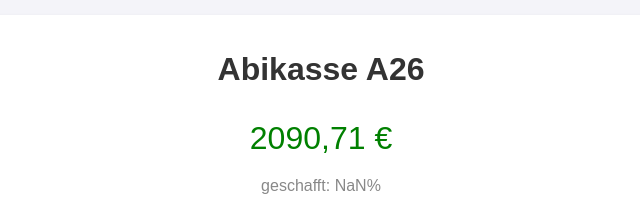
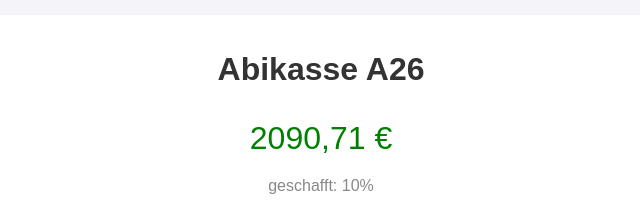
Before and after one commit to Bni-byte/Abikasse, a plain HTML site: page index.html in a window 1280 px wide. Shown: the top 212 px of the page, 319-959 px from the left. Drawn offline with nearby package versions, Linux system fonts and the light colour scheme.

Commit message:
Add files via upload

```diff
--- a/index.html
+++ b/index.html
@@ -111,11 +111,13 @@
     </style>
 
     <script type="text/javascript">
+        /*
         (function(c,l,a,r,i,t,y){
             c[a]=c[a]||function(){(c[a].q=c[a].q||[]).push(arguments)};
             t=l.createElement(r);t.async=1;t.src="https://www.clarity.ms/tag/"+i;
             y=l.getElementsByTagName(r)[0];y.parentNode.insertBefore(t,y);
         })(window, document, "clarity", "script", "qgijsrlfe7");
+        */
     </script>
 
 </head>
@@ -163,7 +165,7 @@
         const engSchr = data.aktionen.reduce((total, aktion) => total + aktion.betrag, 0);
         const deSchr = engSchr.toFixed(2).toString().split('.');
         document.getElementById("kontostand").innerText = deSchr.join(',') + " €";
-        document.getElementById("geschaft").innerText = "geschafft: " + Math.round(data.betrag/data.ziel*100)+"%";
+        document.getElementById("geschaft").innerText = "geschafft: " + Math.round(engSchr/data.ziel*100)+"%";
 
         function diagrammErstellen(){
             document.getElementById("diagramm").style.width = 0;
```
